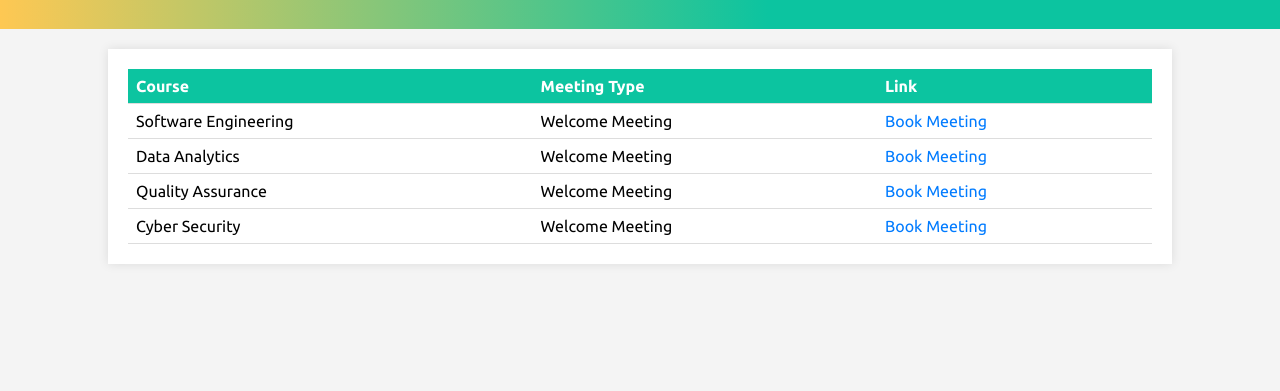
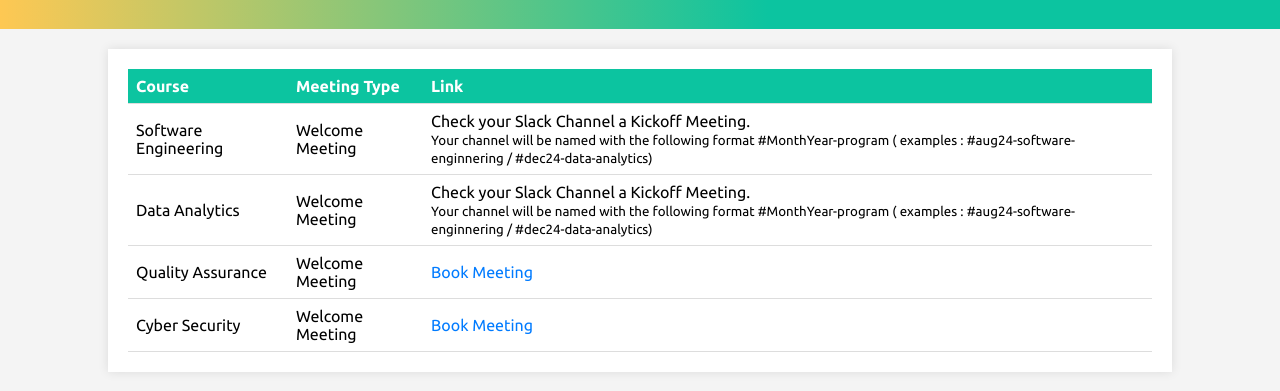
Before and after one commit to CodingTemple/Welcome-Meeting-Landing-Page, a plain HTML site: page index.html in a window 1280 px wide. Shown: the part 71-462 px from the top of the page. Drawn offline with Linux system fonts and the light colour scheme.

Commit message:
change welcome meeting

```diff
--- a/index.html
+++ b/index.html
@@ -65,12 +65,12 @@
                 <tr>
                     <td>Software Engineering</td>
                     <td>Welcome Meeting</td>
-                    <td><a href="https://scheduler.zoom.us/d/cm0j24x6/welcome-to-coding-temple--se">Book Meeting</a></td>
+                    <td>Check your Slack Channel a Kickoff Meeting. <br><small>Your channel will be named with the following format #MonthYear-program ( examples : #aug24-software-enginnering / #dec24-data-analytics)</small></td>
                 </tr>
                 <tr>
                     <td>Data Analytics</td>
                     <td>Welcome Meeting</td>
-                    <td><a href="https://scheduler.zoom.us/d/jpce3mx7/data--welcome-to-coding-temple">Book Meeting</a></td>
+                    <td>Check your Slack Channel a Kickoff Meeting. <br><small>Your channel will be named with the following format #MonthYear-program ( examples : #aug24-software-enginnering / #dec24-data-analytics)</small></td>
                 </tr>
                 <tr>
                     <td>Quality Assurance</td>
```
